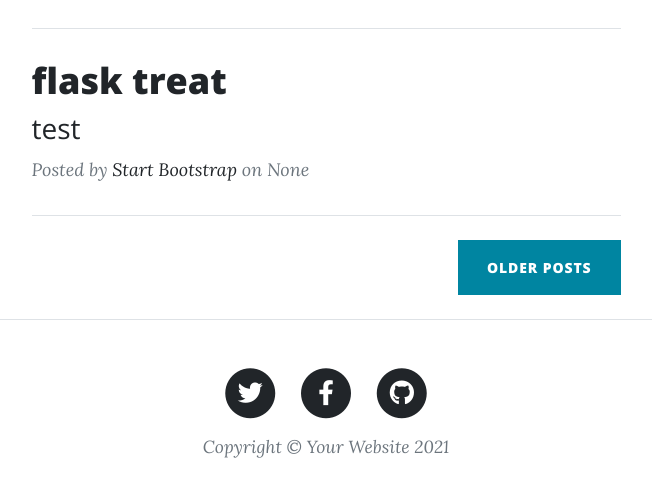
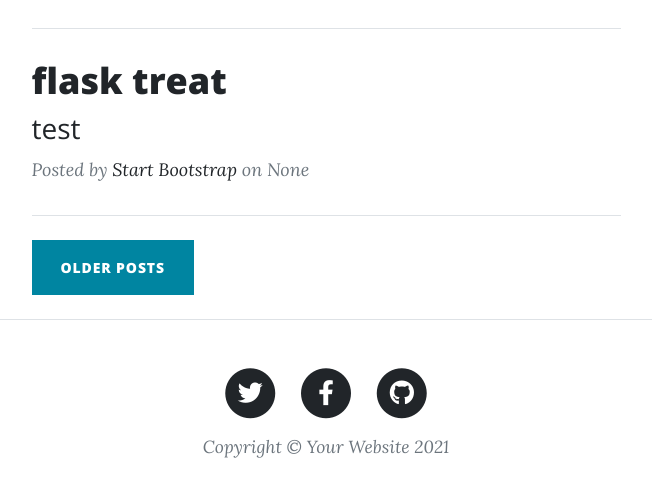
Before and after one commit to amanve/blog.app, a Flask app: page / in a window 1280 px wide. Shown: the part 2343-2837 px from the top of the page, without its empty margins (314-966 px from the left). Run offline with Flask 2, Linux system fonts and the light colour scheme; data comes from the database, SQL or seed files in the repository; some libraries are stand-ins or nearby versions.

Commit message:
minor style change

```diff
--- a/templates/index.html
+++ b/templates/index.html
@@ -40,7 +40,7 @@
                 </div>
 
                 <!-- Pager-->
-                <div class="d-flex justify-content-end mb-4">
+                <div class="d-flex justify-content-between mb-4">
                     {% if prev_url %}
                     <a class="btn btn-primary text-uppercase" href="{{ prev_url }}">Newer posts</a>
                     {% endif %}
```
